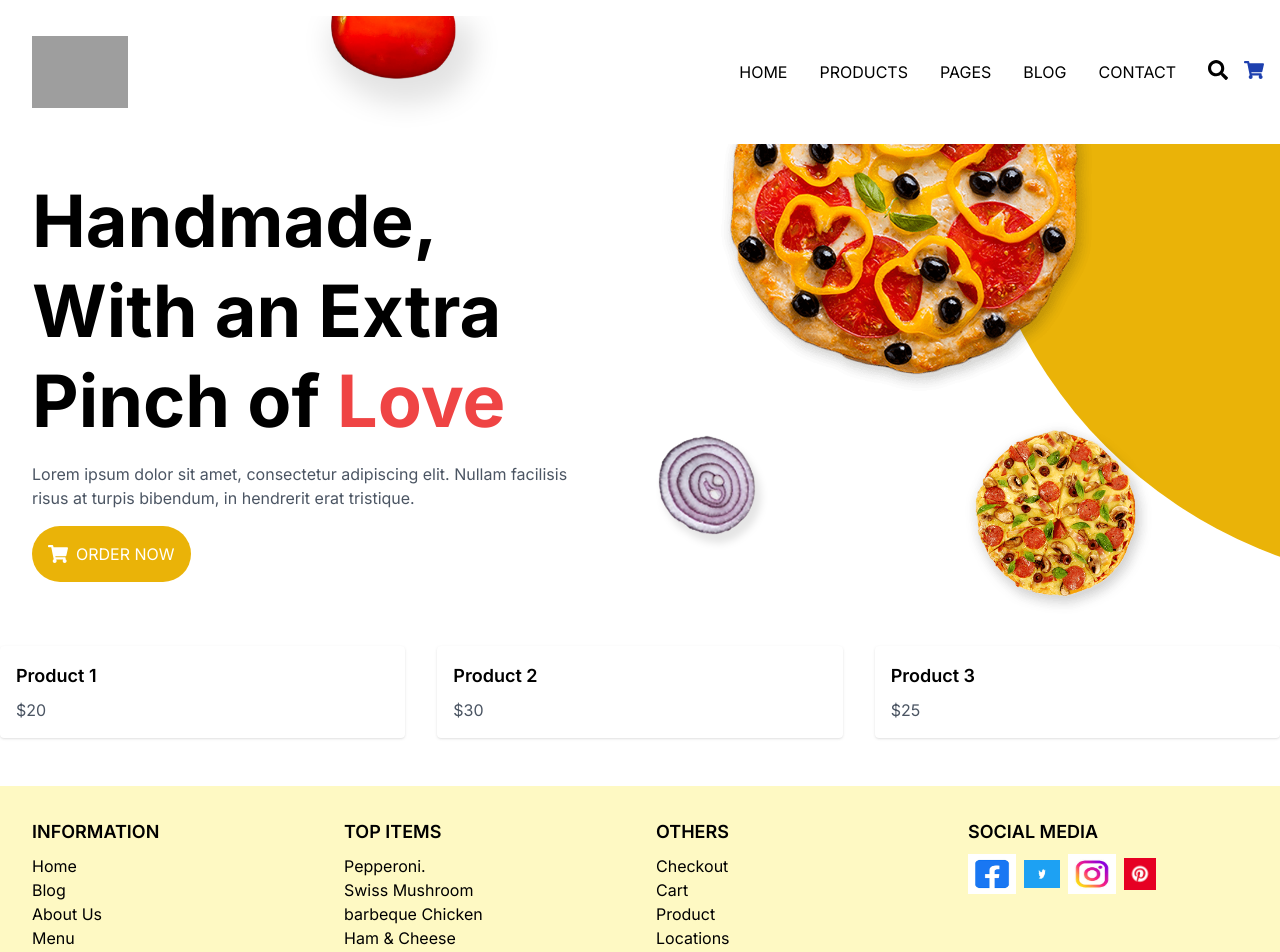
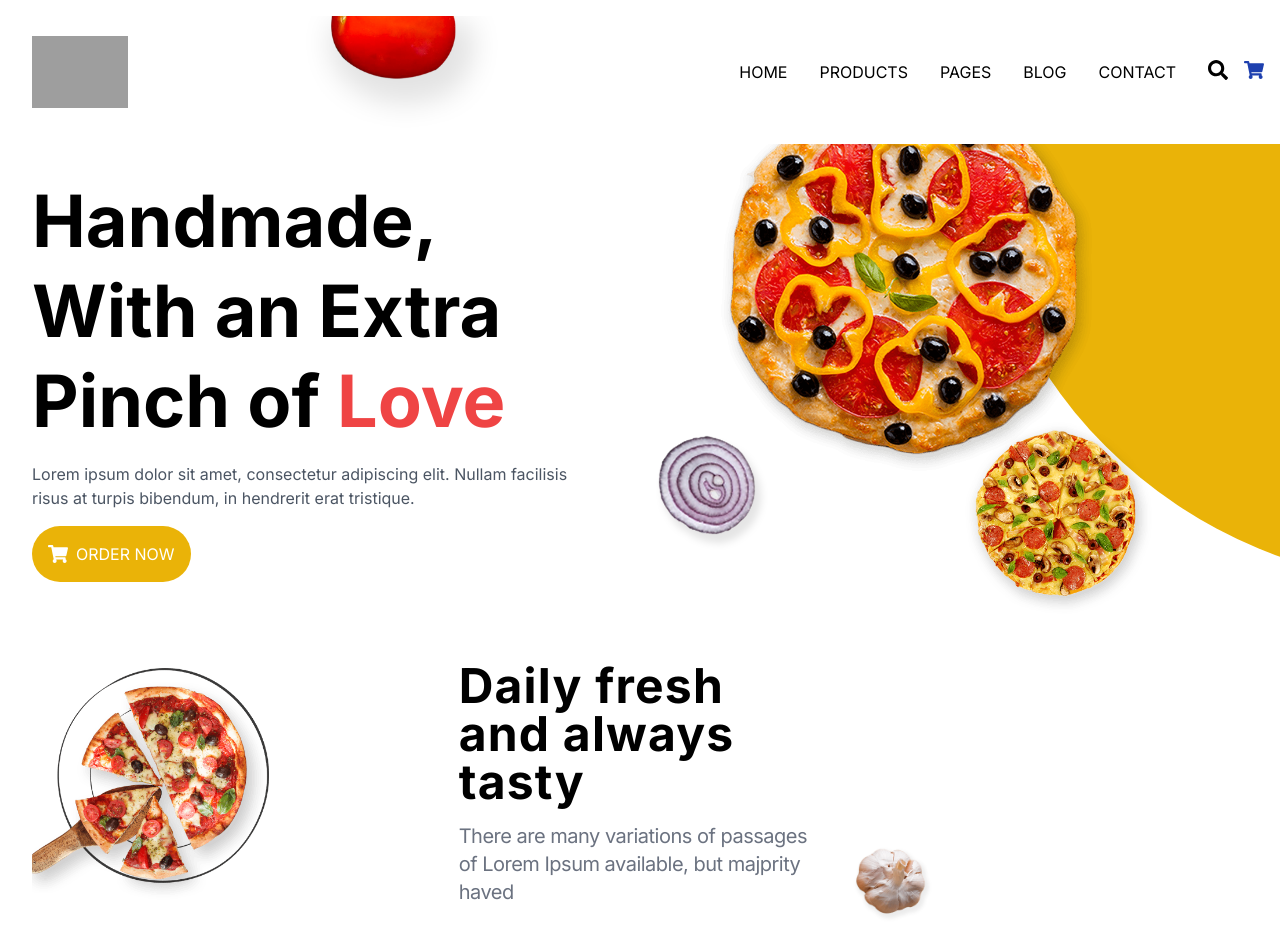
Before and after one commit to franciedigital/pizza-ordering-app, a Next.js app: page / in a window 1280 px wide. Shown: the top 952 px of the page. Built offline with nearby package versions, Linux system fonts and the light colour scheme; grey boxes are pictures that could not be loaded.

Commit message:
Update dependencies, add search and shopping cart icons to navbar, and use react-tooltip for tooltip

```diff
--- a/src/app/page.js
+++ b/src/app/page.js
@@ -3,13 +3,15 @@ import Navbar from "@/components/navbar";
 import ProductGrid from "@/components/products";
 import Footer from "@/components/footer";
 import Hero from "@/components/hero";
+import Feature from "@/components/feature";
 
 export default function Home() {
   return (
-    <main className="flex flex-col min-h-screen ">
+    <main className="flex flex-col min-h-screen mb-12 ">
       <div className="flex-grow">
         <Navbar />
         <Hero />
+        <Feature />
         <ProductGrid />
       </div>
 
--- /dev/null
+++ b/src/components/feature.js
@@ -0,0 +1,31 @@
+import React from "react";
+
+const Feature = () => {
+  return (
+    <section className="grid grid-cols-1 md:grid-cols-3 gap-4 p-8">
+      <div className="flex flex-col justify-center">
+        <img
+          src="../../images/feature-1.png"
+          alt="feature"
+          className="w-[60%]"
+        />
+      </div>
+      <div className="flex flex-col justify-center">
+        <div className="p-4">
+          <h1 className="text-black font-bold text-5xl mb-4 tracking-wide">
+            Daily fresh and always tasty
+          </h1>
+          <p className="text-gray-500 text-xl tracking-tight">
+            There are many variations of passages of Lorem Ipsum available, but
+            majprity haved{" "}
+          </p>
+        </div>
+      </div>
+      <div className="relative p-4">
+        <img src="../../images/onion-1.png" alt="Fine onion" className="absolute left-0 bottom-0 w-[20%]" />
+      </div>
+    </section>
+  );
+};
+
+export default Feature;
--- a/src/components/hero.js
+++ b/src/components/hero.js
@@ -26,7 +26,7 @@ const Hero = () => {
         <img
           src="../../images/pizza-hero.png"
           alt="Hero Image"
-          className="absolute top-[-140px] right-0 left-16 object-cover relative w-[60%]  z-20"
+          className="absolute top-[-60px] right-0 left-16 object-cover relative w-[60%]  z-20"
         />
         <img src="../../images/pizza-onion.png"  alt="Onion Image" className="absolute left-0 bottom-16 z-20" />
         <img src="../../images/pizza-small.png"  alt="Small pizza Image" className="absolute right-32 bottom-0 z-20 w-[30%]" />
```
Also changed, not shown: public/images/feature-1.png (added), public/images/onion-1.png (added).
